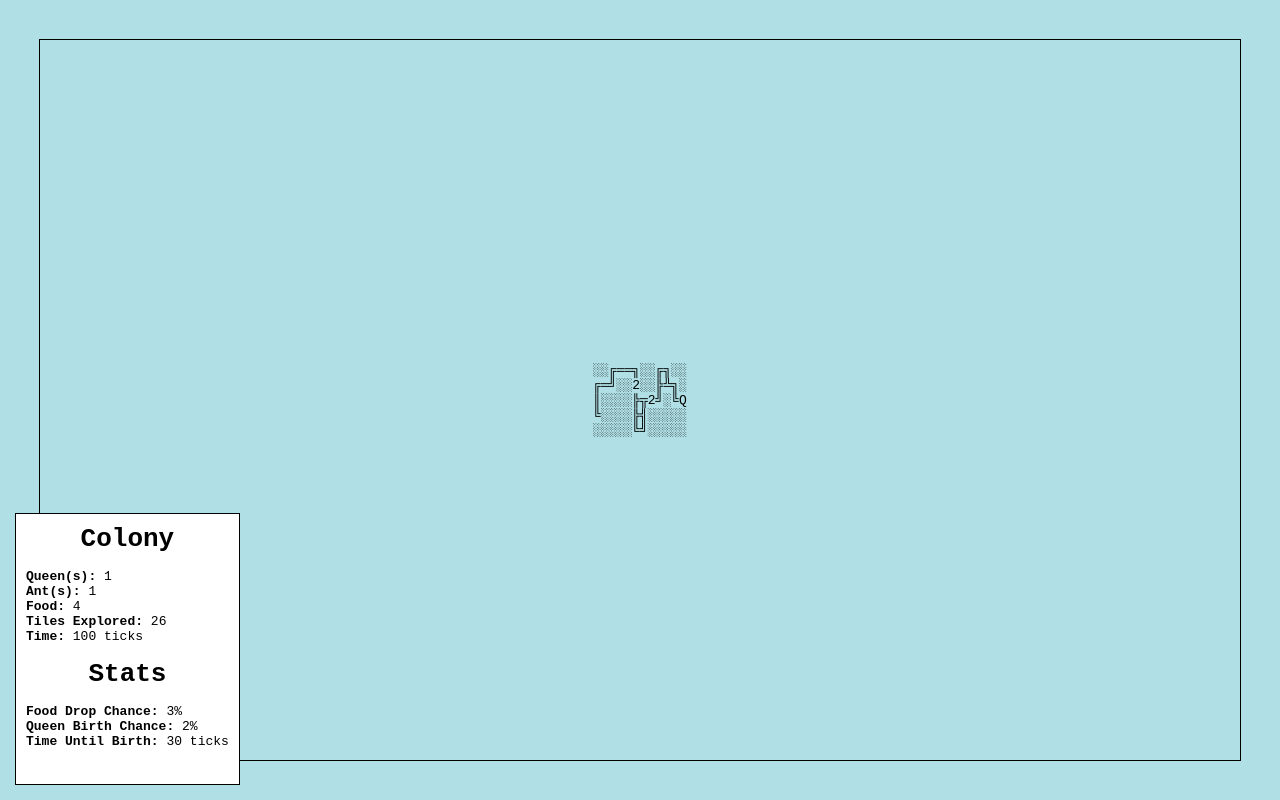
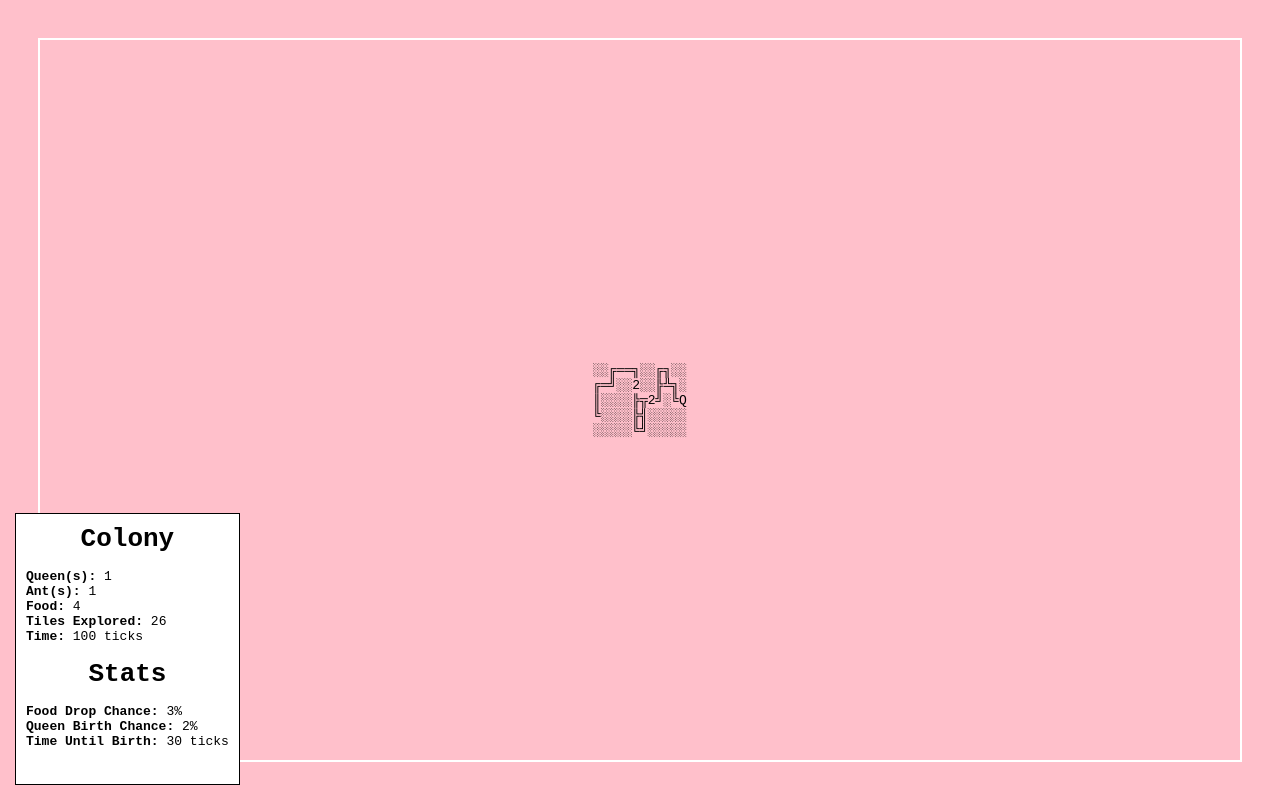
Before and after one commit to ravana69/antcrash, a plain HTML site: page index.html in a window 1280 px wide. Drawn offline with Linux system fonts and the light colour scheme.

Commit message:
Update index.html

```diff
--- a/index.html
+++ b/index.html
@@ -52,11 +52,11 @@
 
             width: calc(100vw - 80px);
 
-            border-color: black;
+            border-color: white;
 
             border-style: solid;
 
-            border-width: 1px;
+            border-width: 2px;
 
             transform: translate(-50%, -50%);
 
@@ -1171,5 +1171,5 @@
 	setInterval(() => window.requestAnimationFrame(draw), drawTime);
 
 </script>
-<body style="background-color:powderblue;">
+<body style="background-color:pink;">
 </html>
```
